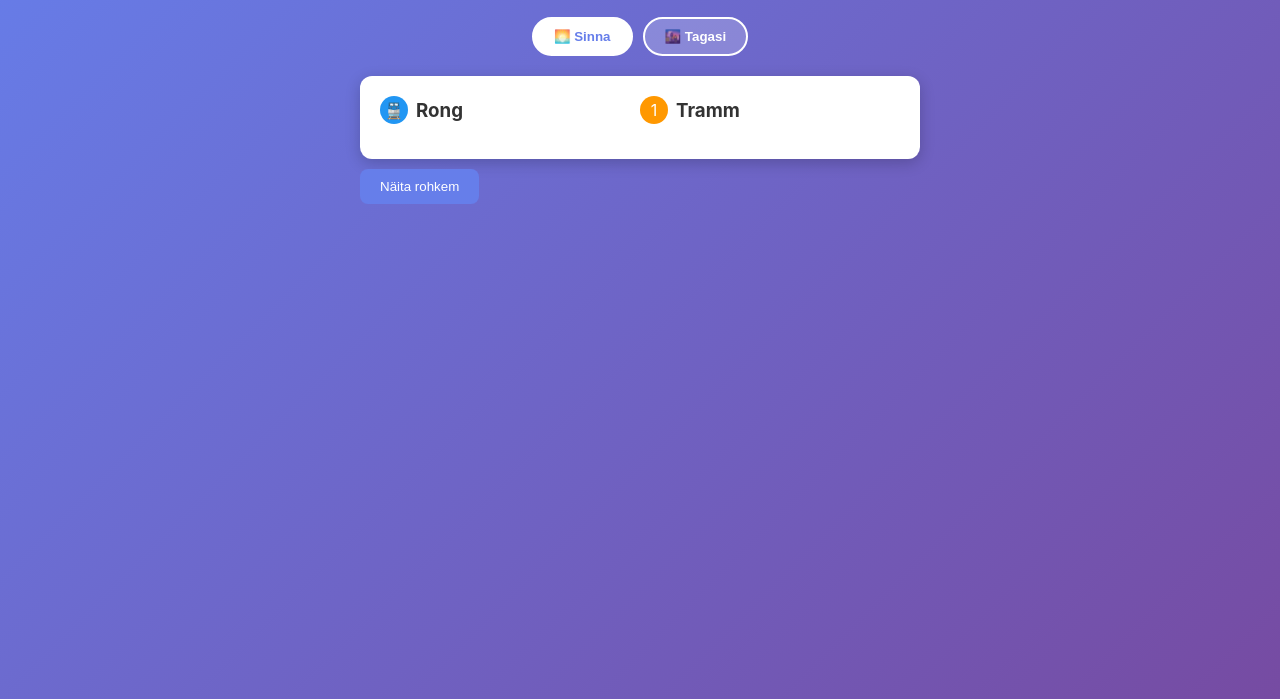
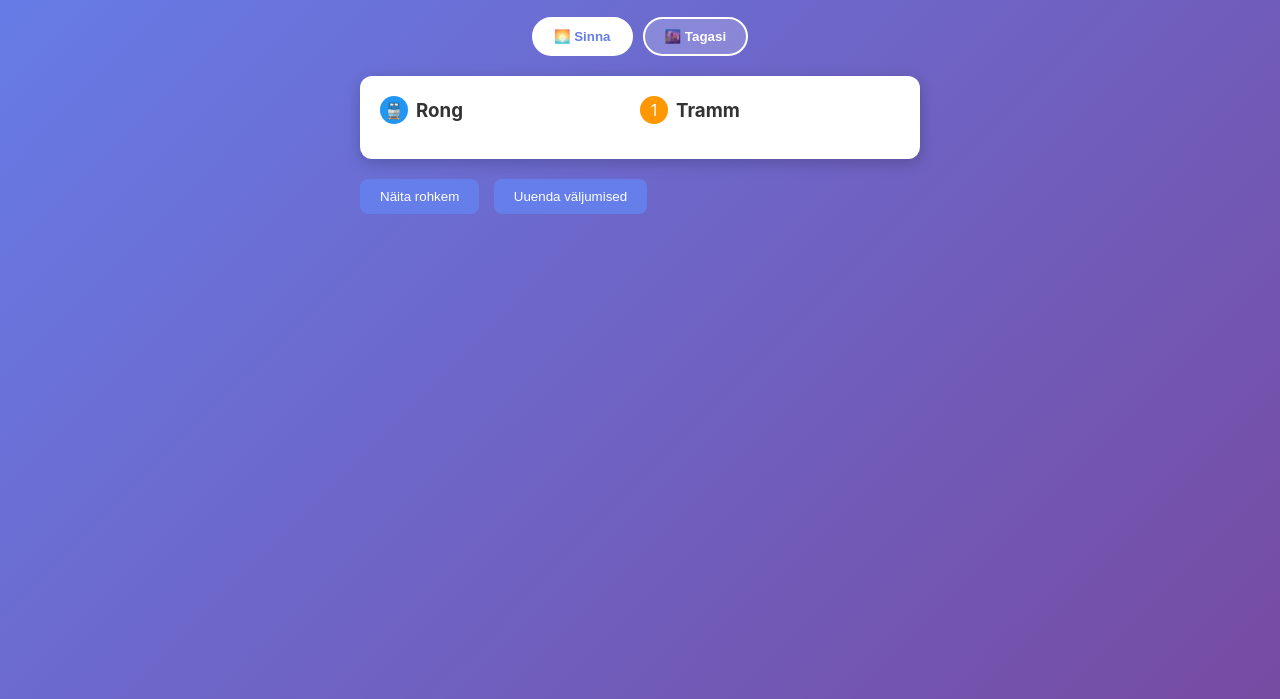
Before and after one commit to JTerasmaa/sinnajatagasi, a plain HTML site: page index.html in a window 1280 px wide. Shown: the part 101-800 px from the top of the page. Drawn offline with Linux system fonts and the light colour scheme; no server answers.

Commit message:
Update index.html

```diff
--- a/index.html
+++ b/index.html
@@ -6,30 +6,42 @@
   <title>🚆 Sinna ja tagasi</title>
   <style>
     *{margin:0;padding:0;box-sizing:border-box}
-    body{font-family:-apple-system,BlinkMacSystemFont,'Segoe UI',Roboto,sans-serif;background:linear-gradient(135deg,#667eea,#764ba2);color:#333;min-height:100vh;}
+    body{font-family:-apple-system,BlinkMacSystemFont,'Segoe UI',Roboto,sans-serif;
+         background:linear-gradient(135deg,#667eea,#764ba2);color:#333;min-height:100vh;}
     .container{max-width:600px;margin:0 auto;padding:20px;}
     .header{text-align:center;margin-bottom:20px;color:white;}
     .header h1{font-size:2.5rem;text-shadow:2px 2px 4px rgba(0,0,0,0.3);}
     .current-time{font-size:1.2rem;opacity:.9;margin-top:5px;}
     .direction-toggle{display:flex;justify-content:center;gap:10px;margin:20px 0;}
-    .toggle-btn{background:rgba(255,255,255,0.2);border:2px solid white;color:white;padding:10px 20px;border-radius:25px;cursor:pointer;font-weight:600;transition:background .3s;}
+    .toggle-btn{background:rgba(255,255,255,0.2);border:2px solid white;color:white;
+                padding:10px 20px;border-radius:25px;cursor:pointer;font-weight:600;
+                transition:background .3s;}
     .toggle-btn.active{background:white;color:#667eea;}
-    .paired-section{background:white;border-radius:12px;padding:20px;box-shadow:0 4px 15px rgba(0,0,0,.2);margin-bottom:10px;}
-    .paired-header{display:grid;grid-template-columns:1fr 1fr;align-items:center;margin-bottom:15px;}
+    .paired-section{background:white;border-radius:12px;padding:20px;
+                    box-shadow:0 4px 15px rgba(0,0,0,.2);margin-bottom:10px;}
+    .paired-header{display:grid;grid-template-columns:1fr 1fr;align-items:center;
+                   margin-bottom:15px;}
     .paired-header .col{display:flex;align-items:center;gap:8px;}
-    .route-icon{width:28px;height:28px;border-radius:50%;display:flex;align-items:center;justify-content:center;color:white;font-size:1rem;}
+    .route-icon{width:28px;height:28px;border-radius:50%;display:flex;
+                align-items:center;justify-content:center;color:white;font-size:1rem;}
     .train-icon{background:#2196F3;}
     .tram-icon{background:#FF9800;}
     .paired-departures{display:grid;gap:12px;}
     .paired-row{display:grid;grid-template-columns:1fr 1fr;gap:12px;}
     .paired-cell{display:flex;flex-direction:column;gap:6px;}
-    .departure-card{background:#f8f9fa;border-radius:8px;padding:8px;border-left:4px solid #667eea;display:flex;justify-content:space-between;align-items:center;}
+    .departure-card{background:#f8f9fa;border-radius:8px;padding:8px;
+                    border-left:4px solid #667eea;display:flex;
+                    justify-content:space-between;align-items:center;}
     .departure-card.next-departure{border-left-color:#4CAF50;background:#e8f5e8;}
     .departure-card.soon{border-left-color:#FF9800;background:#fff3e0;}
     .departure-time{font-size:1rem;font-weight:bold;color:#2196F3;}
     .countdown{font-size:.8rem;font-weight:bold;color:#FF9800;}
     .no-data{flex:1;text-align:center;color:#666;font-style:italic;padding:8px;}
-    .load-more{margin-top:10px;display:block;padding:10px 20px;border:none;border-radius:8px;background:#667eea;color:white;cursor:pointer;}
+    .load-more, .update-btn{margin-top:10px;display:inline-block;
+                            padding:10px 20px;border:none;border-radius:8px;
+                            background:#667eea;color:white;cursor:pointer;}
+    .update-btn{margin-left:10px;}
+    .load-more:disabled, .update-btn:disabled{opacity:.6;cursor:default;}
   </style>
 </head>
 <body>
@@ -44,15 +56,17 @@
     </div>
     <div class="paired-section" id="pairedSection"></div>
     <button id="loadMoreBtn" class="load-more">Näita rohkem</button>
+    <button id="updateBtn" class="update-btn">Uuenda väljumised</button>
   </div>
+
   <script>
-    // UTILITIES
-    const pad      = n => n.toString().padStart(2,'0');
-    const isWeekend= () => [0,6].includes(new Date().getDay());
-    const getNowMin= () => { let d=new Date(); return d.getHours()*60 + d.getMinutes(); };
+    // ── UTILS & STATE ───────────────────────────────────────────────────────
+    const pad       = n=>n.toString().padStart(2,'0');
+    const isWeekend = ()=>[0,6].includes(new Date().getDay());
+    const getNowMin = ()=> { const d=new Date(); return d.getHours()*60 + d.getMinutes(); };
     let windowDiff=120, windowStep=120, currentDirection='morning';
 
-    // PLACEHOLDERS (will be overwritten by loadFromHTML)
+    // initial placeholders
     const SCHEDULE_DATA = {
       tramSchedule: {
         'Balti Jaam → Tallinna Ülikool': { weekdays:{}, weekends:{} },
@@ -64,55 +78,88 @@
       }
     };
 
-    // LIVE LOADER: fetch & parse from your pubhtml sheet
-    const SHEET_URL =
-      'https://docs.google.com/spreadsheets/d/e/2PACX-1vSwQgRwEgXqYE_zvRMb4j275H9f1eelF2OYWC_4niJmPW1MYsUg2oa9fxA9MFjbgAfs4YzfkiN4OpKL/pubhtml';
-    async function loadFromHTML(){
+    // ── SHEETS API CONFIG ─────────────────────────────────────────────────
+    const SPREADSHEET_ID = '1xawYwxhTXUKDulx5TafuCqo2c7exE2nQrxHNQg7rWuY';
+    const API_KEY        = 'AIzaSyDtDaOpNgypZLc7UxVYT0r22xeXW3VQIRc';
+
+    const RANGES = {
+      t_m_wkdy: 'Tram_BJ-TLU_Weekdays!A2:A150',
+      t_m_wknd: 'Tram_BJ-TLU_Weekends!A2:A150',
+      t_e_wkdy: 'Tram_TLU-BJ_Weekdays!A2:A150',
+      t_e_wknd: 'Tram_TLU-BJ_Weekends!A2:A150',
+      r_m_wkdy: 'Train_N-BJ_Weekdays!A2:A150',
+      r_m_wknd: 'Train_N-BJ_Weekends!A2:A150',
+      r_e_wkdy: 'Train_BJ-N_Weekdays!A2:A150',
+      r_e_wknd: 'Train_BJ-N_Weekends!A2:A150',
+    };
+
+    // fetch a single A1 range via Sheets API
+    async function fetchRange(range) {
+      const url =
+        `https://sheets.googleapis.com/v4/spreadsheets/${SPREADSHEET_ID}` +
+        `/values/${encodeURIComponent(range)}?key=${API_KEY}`;
+      const res = await fetch(url);
+      if (!res.ok) throw new Error(await res.text());
+      const json = await res.json();
+      return (json.values || []).flat();
+    }
+
+    // ── LOAD & UPDATE ──────────────────────────────────────────────────────
+    async function loadFromSheetsAPI() {
+      const btn = document.getElementById('updateBtn');
+      btn.disabled = true;
+      btn.textContent = 'Värskendan…';
+
       try {
-        const res = await fetch(SHEET_URL);
-        const txt = await res.text();
-        const doc = new DOMParser().parseFromString(txt,'text/html');
-        const tables = Array.from(doc.querySelectorAll('table.waffle'));
-        const arrays = tables.map(tbl =>
-          Array.from(tbl.querySelectorAll('tbody tr td:nth-child(2)'))
-               .map(td=>td.textContent.trim())
-        );
+        const keys   = Object.keys(RANGES);
+        const ranges = Object.values(RANGES);
+        const data   = await Promise.all(ranges.map(r=>fetchRange(r).catch(_=>[])));
+
         const [
-          tBJ_wknd, tBJ_wkdy,
-          tTLU_wknd, tTLU_wkdy,
-          trN_wkdy, trN_wknd,
-          trBJ_wkdy, trBJ_wknd
-        ] = arrays;
+          t_m_wkdy, t_m_wknd, t_e_wkdy, t_e_wknd,
+          r_m_wkdy, r_m_wknd, r_e_wkdy, r_e_wknd
+        ] = data;
 
-        const buildHourMap = times => times.reduce((m,t)=>{
-          const [h,mn]=t.split(':');
-          (m[h]||(m[h]=[])).push(mn);
-          return m;
-        },{});
+        const buildHourMap = times =>
+          times.reduce((m,t)=>{
+            const [h,mn] = t.split(':');
+            (m[h]||(m[h]=[])).push(mn);
+            return m;
+          },{});
 
         // trams
-        SCHEDULE_DATA.tramSchedule['Balti Jaam → Tallinna Ülikool'].weekdays = buildHourMap(tBJ_wkdy);
-        SCHEDULE_DATA.tramSchedule['Balti Jaam → Tallinna Ülikool'].weekends = buildHourMap(tBJ_wknd);
-        SCHEDULE_DATA.tramSchedule['Tallinna Ülikool → Balti Jaam'].weekdays = buildHourMap(tTLU_wkdy);
-        SCHEDULE_DATA.tramSchedule['Tallinna Ülikool → Balti Jaam'].weekends = buildHourMap(tTLU_wknd);
+        SCHEDULE_DATA.tramSchedule['Balti Jaam → Tallinna Ülikool'] = {
+          weekdays: buildHourMap(t_m_wkdy),
+          weekends: buildHourMap(t_m_wknd)
+        };
+        SCHEDULE_DATA.tramSchedule['Tallinna Ülikool → Balti Jaam'] = {
+          weekdays: buildHourMap(t_e_wkdy),
+          weekends: buildHourMap(t_e_wknd)
+        };
 
         // trains
-        SCHEDULE_DATA.trainSchedule['Nõmme → Tallinn'].weekdays = trN_wkdy.slice();
-        SCHEDULE_DATA.trainSchedule['Nõmme → Tallinn'].weekends = trN_wknd.slice();
-        SCHEDULE_DATA.trainSchedule['Tallinn → Nõmme'].weekdays = trBJ_wkdy.slice();
-        SCHEDULE_DATA.trainSchedule['Tallinn → Nõmme'].weekends = trBJ_wknd.slice();
+        SCHEDULE_DATA.trainSchedule['Nõmme → Tallinn']   = { weekdays: r_m_wkdy, weekends: r_m_wknd };
+        SCHEDULE_DATA.trainSchedule['Tallinn → Nõmme']   = { weekdays: r_e_wkdy, weekends: r_e_wknd };
 
         render();
-      } catch(e){
-        console.warn('Could not load sheet:', e);
+        btn.textContent = 'Uuendatud ✅';
+      } catch(err) {
+        console.error(err);
+        btn.textContent = 'Viga, proovi uuesti';
+      } finally {
+        setTimeout(()=>{
+          btn.disabled = false;
+          btn.textContent = 'Uuenda väljumised';
+        }, 2000);
       }
     }
-    loadFromHTML();
-    setInterval(loadFromHTML, 5*60*1000);
 
-    // CORE LOGIC
+    document.getElementById('updateBtn').onclick = loadFromSheetsAPI;
+    loadFromSheetsAPI();  // initial fetch
+
+    // ── RENDERING LOGIC ────────────────────────────────────────────────────
     function getStaticTimes(id){
-      if(id.startsWith('tram')){
+      if (id.startsWith('tram')) {
         const key = id==='tram-morning'
           ? 'Balti Jaam → Tallinna Ülikool'
           : 'Tallinna Ülikool → Balti Jaam';
@@ -132,32 +179,30 @@
     }
 
     function generateUpcoming(id){
-      const times = getStaticTimes(id), now = getNowMin();
+      const times = getStaticTimes(id), now=getNowMin();
       return times.map(t=>{
-        const [h,m] = t.split(':').map(Number);
-        let mins = h*60 + m;
-        if(mins < now) mins += 1440;
-        return { time:t, diff:mins-now };
+        const [h,m]=t.split(':').map(Number);
+        let mins = h*60 + m; if(mins<now) mins+=1440;
+        return {time:t,diff:mins-now};
       })
       .filter(x=>x.diff<=windowDiff)
       .sort((a,b)=>a.diff-b.diff);
     }
 
     function pairDepartures(pId,sId,offset){
-      const prim = generateUpcoming(pId), sec = generateUpcoming(sId);
+      const prim=generateUpcoming(pId), sec=generateUpcoming(sId);
       return prim.map((p,i)=>{
-        const nxt = prim[i+1]?.diff || Infinity;
-        const start = p.diff + offset, end = nxt + offset;
-        return { primary:p, secondary:sec.filter(s=>s.diff>=start&&s.diff<end) };
+        const nxt=prim[i+1]?.diff||Infinity;
+        const start=p.diff+offset, end=nxt+offset;
+        return {primary:p,secondary:sec.filter(x=>x.diff>=start&&x.diff<end)};
       });
     }
 
     function formatCard(item,routeId){
       if(!item?.time) return '<div class="no-data">—</div>';
-      const cls = ['departure-card'];
-      if(item.diff <= 5) cls.push('soon');
-      // next departure highlight
-      if(item.time === generateUpcoming(routeId)[0]?.time) cls.push('next-departure');
+      const cls=['departure-card'];
+      if(item.diff<=5) cls.push('soon');
+      if(item.time===generateUpcoming(routeId)[0]?.time) cls.push('next-departure');
       return `<div class="${cls.join(' ')}">
         <span class="departure-time">${item.time}</span>
         <span class="countdown">${item.diff} min</span>
@@ -165,22 +210,22 @@
     }
 
     function render(){
-      const cont = document.getElementById('pairedSection');
+      const cont=document.getElementById('pairedSection');
       const morning = currentDirection==='morning';
       const pId = morning?'train-morning':'tram-evening';
       const sId = morning?'tram-morning':'train-evening';
       const rows = pairDepartures(pId,sId,12);
-      let html = `<div class="paired-header">
-        <div class="col">
-          ${morning?'<div class="route-icon train-icon">🚆</div>':'<div class="route-icon tram-icon">1</div>'}
+
+      let html=`<div class="paired-header">
+        <div class="col">${morning?'<div class="route-icon train-icon">🚆</div>':'<div class="route-icon tram-icon">1</div>'}
           <h3>${morning?'Rong':'Tramm'}</h3>
         </div>
-        <div class="col">
-          ${morning?'<div class="route-icon tram-icon">1</div>':'<div class="route-icon train-icon">🚆</div>'}
+        <div class="col">${morning?'<div class="route-icon tram-icon">1</div>':'<div class="route-icon train-icon">🚆</div>'}
           <h3>${morning?'Tramm':'Rong'}</h3>
         </div>
       </div><div class="paired-departures">`;
-      rows.forEach(r=>{
+
+      rows.forEach(r=> {
         html += '<div class="paired-row">';
         html += `<div class="paired-cell">${formatCard(r.primary,pId)}</div>`;
         html += `<div class="paired-cell">${
@@ -190,11 +235,12 @@
         }</div>`;
         html += '</div>';
       });
+
       html += '</div>';
       cont.innerHTML = html;
     }
 
-    // EVENT HANDLERS
+    // toggles
     document.getElementById('morningBtn').onclick = ()=>{
       currentDirection='morning'; windowDiff=windowStep; render();
       morningBtn.classList.add('active'); eveningBtn.classList.remove('active');
@@ -204,16 +250,16 @@
       eveningBtn.classList.add('active'); morningBtn.classList.remove('active');
     };
     document.getElementById('loadMoreBtn').onclick = ()=>{
-      windowDiff += windowStep; render();
+      windowDiff+=windowStep; render();
     };
 
-    // CLOCK
+    // clock
     setInterval(()=>{
       document.getElementById('currentTime').textContent =
         new Date().toLocaleTimeString('et-EE',{hour:'2-digit',minute:'2-digit',second:'2-digit'});
     },1000);
 
-    // INITIAL RENDER
+    // initial render
     render();
   </script>
 </body>
```
